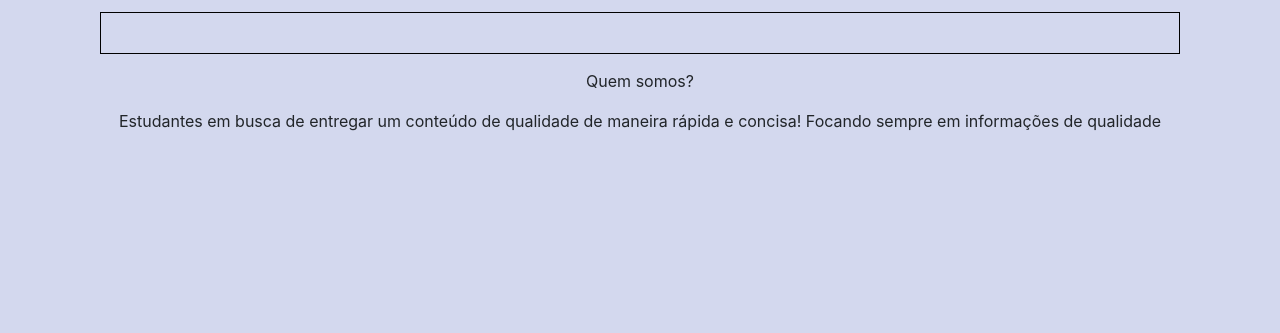
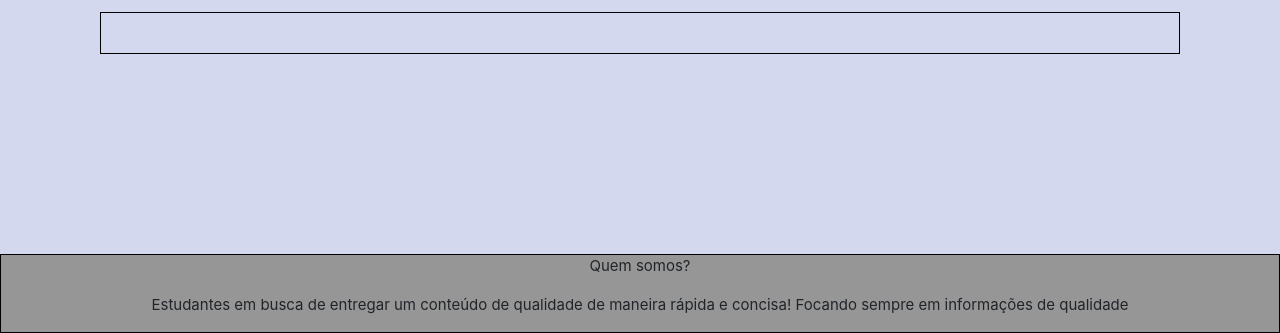
Before and after one commit to marinisz/Diw---Portal-de-Not-cia-02, a plain HTML site: page buscar.html in a window 1280 px wide. Shown: the part 613-946 px from the top of the page. Before the commit the page ends 800 px from the top, so only its background shows below. Drawn offline with nearby package versions, Linux system fonts and the light colour scheme.

Commit message:
Update style2.css

```diff
--- a/estilo/style2.css
+++ b/estilo/style2.css
@@ -3,6 +3,21 @@
     padding: 0px;
     background-color: rgb(211, 216, 238);
     font: normal arial;
+}
+footer p {
+    background-color: rgb(150, 150, 150);
+    text-align: center;
+    font-size: 15px;
+}
+
+footer h3 {
+    background-color: rgb(150, 150, 150);
+}
+
+footer {
+    background-color: rgb(150, 150, 150);
+    border: 1px black solid;
+    margin-top: 200px;
 }
 input#txtPesquisa{
     background-color: white;
@@ -145,3 +160,18 @@ header {
         font-size: 13px;
     }
 }
+footer p {
+    background-color: rgb(150, 150, 150);
+    text-align: center;
+    font-size: 15px;
+}
+
+footer h3 {
+    background-color: rgb(150, 150, 150);
+}
+
+footer {
+    background-color: rgb(150, 150, 150);
+    border: 1px black solid;
+    margin-top: 200px;
+}
```
